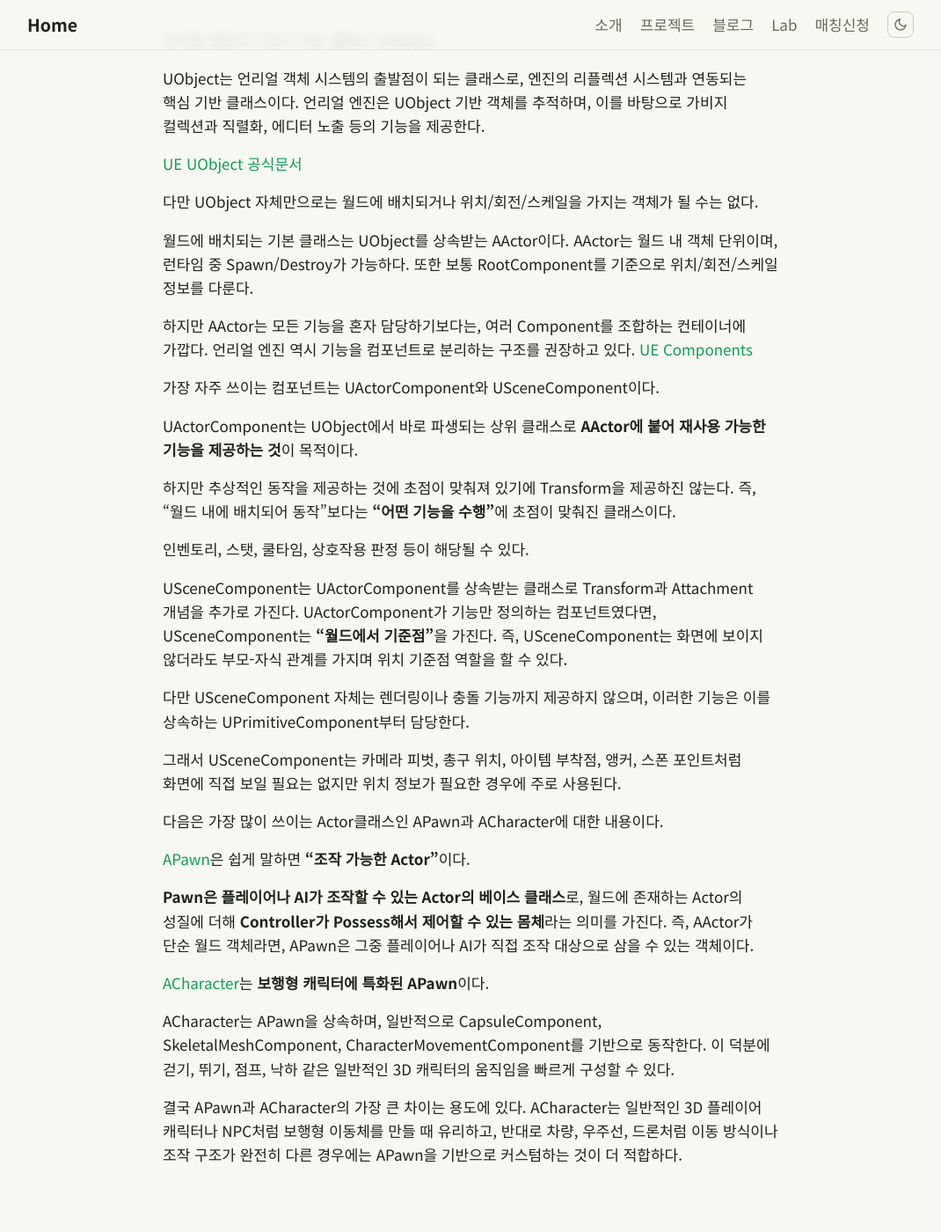
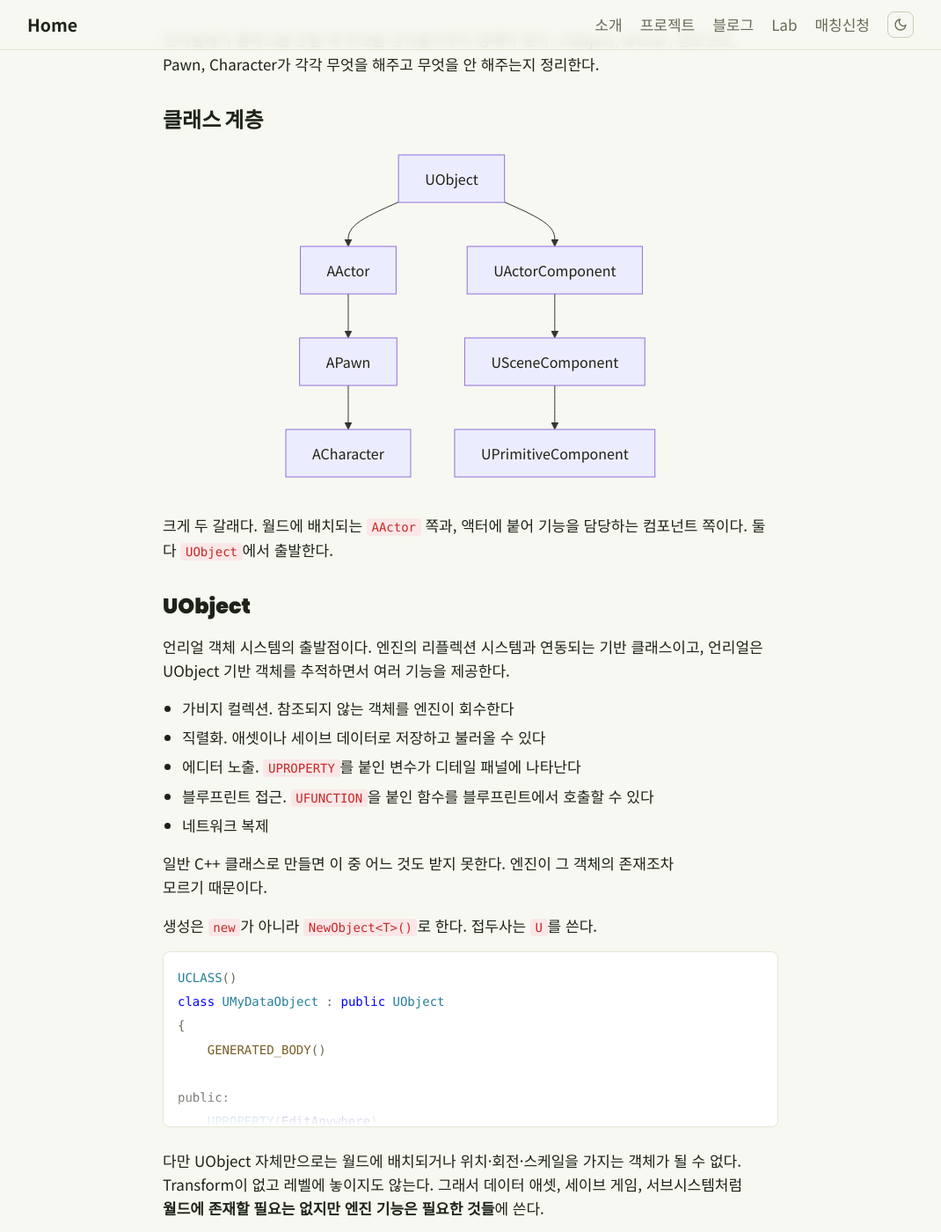
Before and after one commit to skamo3/skamo3.github.io, a Jekyll site: the page built from _posts/2026-04-19-unreal-basic-classes.md, in a window 1280 px wide and 1400 px high, scrolled down 321 px. Shown: the whole window at 88% size, without its empty margins (105-1175 px from the left). Built offline with Jekyll 4.4.1, drawn with Linux system fonts in a browser that asks for light colours; some of the changed text lies outside the part shown.

Commit message:
언리얼 기본 클래스 글 레이아웃 정리 및 UObject 설명 보강
줄글로만 이어지던 것을 클래스별 섹션으로 나눴다.

- 클래스 계층 mermaid 다이어그램 추가. 액터 갈래와 컴포넌트 갈래가
  UObject에서 갈라지는 구조를 먼저 보여준다
- UObject 섹션 확장: 리플렉션 연동으로 얻는 것 5가지, NewObject 생성,
  월드 배치 불가 이유와 실제 쓰임새, 최소 예제 코드
- AActor의 RootComponent, ACharacter의 컴포넌트 3종을 엔진 소스로 인용
- 클래스 7종 비교표 추가 (월드 배치 / Transform / 쓰는 곳)
- APawn에 이동 기능이 없다는 점, ACharacter가 대량 스폰에 불리한 점 보강

Co-Authored-By: Claude Opus 5 <noreply@anthropic.com>

````diff
--- a/_posts/2026-04-19-unreal-basic-classes.md
+++ b/_posts/2026-04-19-unreal-basic-classes.md
@@ -2,49 +2,121 @@
 title: "[Unreal Engine] 언리얼 기본으로 알면 좋은 클래스"
 date: 2026-04-19
 category: unreal
+mermaid: true
 ---
 
-언리얼 엔진의 기초가 되는 클래스 UObject.
+언리얼에서 클래스를 만들 때 무엇을 상속할지부터 정해야 한다. UObject, AActor, 컴포넌트, Pawn, Character가 각각 무엇을 해주고 무엇을 안 해주는지 정리한다.
 
-UObject는 언리얼 객체 시스템의 출발점이 되는 클래스로, 엔진의 리플렉션 시스템과 연동되는 핵심 기반 클래스이다.
-언리얼 엔진은 UObject 기반 객체를 추적하며, 이를 바탕으로 가비지 컬렉션과 직렬화, 에디터 노출 등의 기능을 제공한다.
+## 클래스 계층
 
-[UE UObject 공식문서](https://dev.epicgames.com/documentation/unreal-engine/objects-in-unreal-engine?application_version=5.6)
+<pre class="mermaid">
+flowchart TD
+    O["UObject"] --> A["AActor"]
+    O --> AC["UActorComponent"]
+    A --> P["APawn"]
+    P --> C["ACharacter"]
+    AC --> SC["USceneComponent"]
+    SC --> PC["UPrimitiveComponent"]
+</pre>
 
-다만 UObject 자체만으로는 월드에 배치되거나 위치/회전/스케일을 가지는 객체가 될 수는 없다.
+크게 두 갈래다. 월드에 배치되는 `AActor` 쪽과, 액터에 붙어 기능을 담당하는 컴포넌트 쪽이다. 둘 다 `UObject`에서 출발한다.
 
-월드에 배치되는 기본 클래스는 UObject를 상속받는 AActor이다.
-AActor는 월드 내 객체 단위이며, 런타임 중 Spawn/Destroy가 가능하다. 또한 보통 RootComponent를 기준으로 위치/회전/스케일 정보를 다룬다.
+## UObject
 
-하지만 AActor는 모든 기능을 혼자 담당하기보다는, 여러 Component를 조합하는 컨테이너에 가깝다.
-언리얼 엔진 역시 기능을 컴포넌트로 분리하는 구조를 권장하고 있다. [UE Components](https://dev.epicgames.com/documentation/unreal-engine/components-in-unreal-engine)
+언리얼 객체 시스템의 출발점이다. 엔진의 리플렉션 시스템과 연동되는 기반 클래스이고, 언리얼은 UObject 기반 객체를 추적하면서 여러 기능을 제공한다.
 
-가장 자주 쓰이는 컴포넌트는 UActorComponent와 USceneComponent이다.
+- 가비지 컬렉션. 참조되지 않는 객체를 엔진이 회수한다
+- 직렬화. 애셋이나 세이브 데이터로 저장하고 불러올 수 있다
+- 에디터 노출. `UPROPERTY`를 붙인 변수가 디테일 패널에 나타난다
+- 블루프린트 접근. `UFUNCTION`을 붙인 함수를 블루프린트에서 호출할 수 있다
+- 네트워크 복제
 
-UActorComponent는 UObject에서 바로 파생되는 상위 클래스로 **AActor에 붙어 재사용 가능한 기능을 제공하는 것**이 목적이다.
+일반 C++ 클래스로 만들면 이 중 어느 것도 받지 못한다. 엔진이 그 객체의 존재조차 모르기 때문이다.
 
-하지만 추상적인 동작을 제공하는 것에 초점이 맞춰져 있기에 Transform을 제공하진 않는다. 즉, "월드 내에 배치되어 동작"보다는 **"어떤 기능을 수행"**에 초점이 맞춰진 클래스이다.
+생성은 `new`가 아니라 `NewObject<T>()`로 한다. 접두사는 `U`를 쓴다.
 
-인벤토리, 스탯, 쿨타임, 상호작용 판정 등이 해당될 수 있다.
+```cpp
+UCLASS()
+class UMyDataObject : public UObject
+{
+    GENERATED_BODY()
 
-USceneComponent는 UActorComponent를 상속받는 클래스로 Transform과 Attachment 개념을 추가로 가진다. UActorComponent가 기능만 정의하는 컴포넌트였다면, USceneComponent는 **"월드에서 기준점"**을 가진다. 즉, USceneComponent는 화면에 보이지 않더라도 부모-자식 관계를 가지며 위치 기준점 역할을 할 수 있다.
+public:
+    UPROPERTY(EditAnywhere)
+    int32 Value = 0;
+};
+```
 
-다만 USceneComponent 자체는 렌더링이나 충돌 기능까지 제공하지 않으며, 이러한 기능은 이를 상속하는 UPrimitiveComponent부터 담당한다.
+다만 UObject 자체만으로는 월드에 배치되거나 위치·회전·스케일을 가지는 객체가 될 수 없다. Transform이 없고 레벨에 놓이지도 않는다. 그래서 데이터 애셋, 세이브 게임, 서브시스템처럼 **월드에 존재할 필요는 없지만 엔진 기능은 필요한 것들**에 쓴다.
 
-그래서 USceneComponent는 카메라 피벗, 총구 위치, 아이템 부착점, 앵커, 스폰 포인트처럼 화면에 직접 보일 필요는 없지만 위치 정보가 필요한 경우에 주로 사용된다.
+[UObject 공식 문서](https://dev.epicgames.com/documentation/unreal-engine/objects-in-unreal-engine?application_version=5.6)
 
-다음은 가장 많이 쓰이는 Actor클래스인 APawn과 ACharacter에 대한 내용이다.
+## AActor
 
-[APawn](https://dev.epicgames.com/documentation/unreal-engine/pawn-in-unreal-engine)은 쉽게 말하면 **"조작 가능한 Actor"**이다.
+월드에 배치되는 기본 클래스다. 런타임에 Spawn과 Destroy가 가능하고, `RootComponent`를 기준으로 위치·회전·스케일을 다룬다.
 
-**Pawn은 플레이어나 AI가 조작할 수 있는 Actor의 베이스 클래스**로, 월드에 존재하는 Actor의 성질에 더해 **Controller가 Possess해서 제어할 수 있는 몸체**라는 의미를 가진다.
-즉, AActor가 단순 월드 객체라면, APawn은 그중 플레이어나 AI가 직접 조작 대상으로 삼을 수 있는 객체이다.
+```cpp
+// Engine/Classes/GameFramework/Actor.h
+TObjectPtr<USceneComponent> RootComponent;
+```
 
-[ACharacter](https://dev.epicgames.com/documentation/unreal-engine/characters-in-unreal-engine)는 **보행형 캐릭터에 특화된 APawn**이다.
+Transform을 액터가 직접 들고 있지 않다는 점이 눈에 띈다. 루트 컴포넌트가 들고 있고 액터는 그것을 통해 위치를 다룬다.
 
-ACharacter는 APawn을 상속하며, 일반적으로 CapsuleComponent, SkeletalMeshComponent, CharacterMovementComponent를 기반으로 동작한다.
-이 덕분에 걷기, 뛰기, 점프, 낙하 같은 일반적인 3D 캐릭터의 움직임을 빠르게 구성할 수 있다.
+AActor는 모든 기능을 혼자 담당하기보다 여러 컴포넌트를 조합하는 컨테이너에 가깝다. 언리얼도 기능을 컴포넌트로 분리하는 구조를 권장한다. 접두사는 `A`다.
 
-결국 APawn과 ACharacter의 가장 큰 차이는 용도에 있다.
-ACharacter는 일반적인 3D 플레이어 캐릭터나 NPC처럼 보행형 이동체를 만들 때 유리하고,
-반대로 차량, 우주선, 드론처럼 이동 방식이나 조작 구조가 완전히 다른 경우에는 APawn을 기반으로 커스텀하는 것이 더 적합하다.
+[Components 공식 문서](https://dev.epicgames.com/documentation/unreal-engine/components-in-unreal-engine)
+
+## UActorComponent
+
+`UObject`에서 바로 파생되는 컴포넌트의 최상위 클래스다. **액터에 붙어 재사용 가능한 기능을 제공하는 것**이 목적이다.
+
+Transform이 없다. 월드 안에 배치되어 동작하는 쪽이 아니라 **어떤 기능을 수행하는 쪽**에 초점이 맞춰져 있다.
+
+인벤토리, 스탯, 쿨타임, 상호작용 판정처럼 위치와 무관한 기능이 여기 해당한다.
+
+## USceneComponent
+
+`UActorComponent`를 상속하면서 **Transform과 Attachment**를 추가로 갖는다. UActorComponent가 기능만 정의했다면 USceneComponent는 월드에서의 기준점을 가진다. 화면에 보이지 않아도 부모·자식 관계를 맺고 위치 기준 역할을 할 수 있다.
+
+렌더링과 충돌은 여기서도 아직 없다. 그 기능은 이를 상속하는 `UPrimitiveComponent`부터 담당한다.
+
+카메라 피벗, 총구 위치, 아이템 부착점, 앵커, 스폰 포인트처럼 **화면에 보일 필요는 없지만 위치 정보가 필요한 경우**에 주로 쓴다.
+
+## APawn
+
+조작 가능한 액터다. 플레이어나 AI가 조작할 수 있는 Actor의 베이스 클래스이고, 월드에 존재하는 액터의 성질에 더해 **Controller가 Possess해서 제어할 수 있는 몸체**라는 의미를 가진다.
+
+AActor가 단순 월드 객체라면 APawn은 그중 플레이어나 AI가 직접 조작 대상으로 삼을 수 있는 객체다. 다만 이동 기능 자체는 들어 있지 않아서 직접 구현하거나 별도 컴포넌트를 붙여야 한다.
+
+[Pawn 공식 문서](https://dev.epicgames.com/documentation/unreal-engine/pawn-in-unreal-engine)
+
+## ACharacter
+
+보행형 캐릭터에 특화된 `APawn`이다. 세 가지 컴포넌트를 기본으로 들고 시작한다.
+
+```cpp
+// Engine/Classes/GameFramework/Character.h
+TObjectPtr<USkeletalMeshComponent> Mesh;
+TObjectPtr<UCharacterMovementComponent> CharacterMovement;
+TObjectPtr<UCapsuleComponent> CapsuleComponent;
+```
+
+캡슐로 충돌을 잡고, 스켈레탈 메시로 외형을 그리고, `CharacterMovementComponent`가 이동을 처리한다. 이 덕분에 걷기, 뛰기, 점프, 낙하 같은 3D 캐릭터의 일반적인 움직임을 빠르게 구성할 수 있다.
+
+APawn과의 차이는 용도에 있다. 보행형 이동체라면 ACharacter가 유리하고, 차량이나 우주선, 드론처럼 이동 방식과 조작 구조가 완전히 다르면 APawn을 기반으로 커스텀하는 편이 적합하다. CharacterMovementComponent가 가볍지 않아서, 대량으로 스폰되는 단순한 유닛에도 APawn이 낫다.
+
+[Character 공식 문서](https://dev.epicgames.com/documentation/unreal-engine/characters-in-unreal-engine)
+
+## 정리
+
+| 클래스 | 월드 배치 | Transform | 쓰는 곳 |
+|---|---|---|---|
+| `UObject` | 불가 | 없음 | 데이터 애셋, 세이브 게임, 서브시스템 |
+| `AActor` | 가능 | 루트 컴포넌트 기준 | 월드에 놓이는 모든 것 |
+| `UActorComponent` | 액터에 부착 | 없음 | 인벤토리, 스탯 같은 기능 모듈 |
+| `USceneComponent` | 액터에 부착 | 있음 | 위치 기준점, 부착 계층 |
+| `UPrimitiveComponent` | 액터에 부착 | 있음 | 렌더링과 충돌 |
+| `APawn` | 가능 | 있음 | Controller가 조작하는 몸체 |
+| `ACharacter` | 가능 | 있음 | 보행형 캐릭터 |
+
+무엇을 상속할지 정할 때는 두 가지만 확인하면 된다. **월드에 놓여야 하는가**, 그리고 **위치가 필요한가**다.
````
